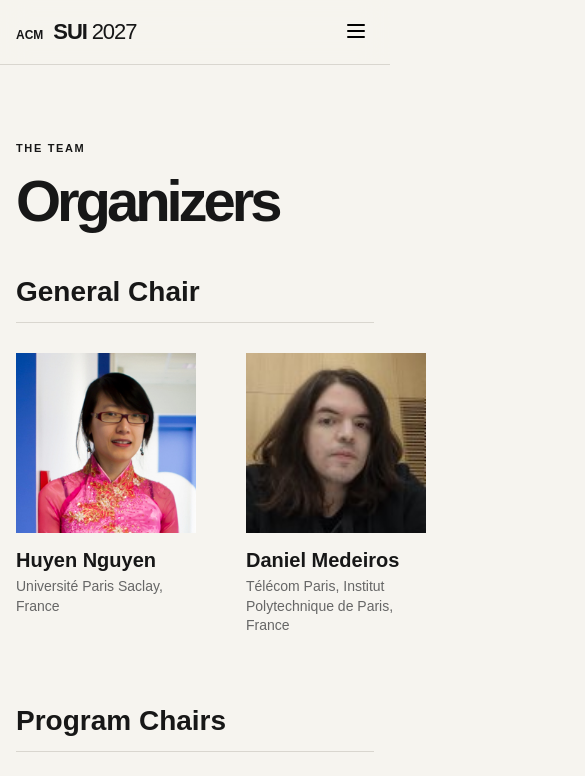
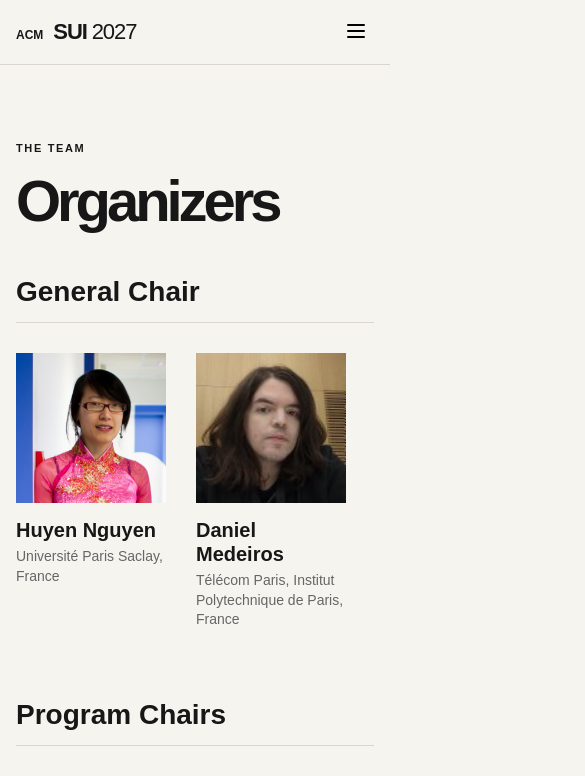
Before and after one commit to danielpiressm/sui-2027, a Next.js app: page /organizers in a window 390 px wide. Shown: the top 776 px of the page, 585 px wide, since content can reach past the window. Built offline with nearby package versions, Linux system fonts and the light colour scheme.

Commit message:
Update globals.css

```diff
--- a/app/globals.css
+++ b/app/globals.css
@@ -38,6 +38,10 @@ a {
 .narrow {
   max-width: 900px;
 }
+
+/* =========================
+   HEADER
+========================= */
 
 .site-header {
   position: sticky;
@@ -90,6 +94,10 @@ a {
   border: 0;
 }
 
+/* =========================
+   HERO
+========================= */
+
 .hero {
   min-height: 690px;
   position: relative;
@@ -100,7 +108,8 @@ a {
 .hero-grid {
   position: absolute;
   inset: 0;
-  background-image: linear-gradient(rgba(0, 0, 0, 0.07) 1px, transparent 1px),
+  background-image:
+    linear-gradient(rgba(0, 0, 0, 0.07) 1px, transparent 1px),
     linear-gradient(90deg, rgba(0, 0, 0, 0.07) 1px, transparent 1px);
   background-size: 60px 60px;
   mask-image: linear-gradient(to bottom, black, transparent);
@@ -200,6 +209,10 @@ a {
   bottom: -160px;
 }
 
+/* =========================
+   SECTIONS
+========================= */
+
 .section {
   padding: 110px 0;
 }
@@ -245,6 +258,10 @@ a {
   margin-top: 18px;
 }
 
+/* =========================
+   ANNOUNCEMENT
+========================= */
+
 .announcement-inner {
   display: flex;
   justify-content: space-between;
@@ -257,6 +274,10 @@ a {
   line-height: 1;
   margin: 0 0 10px;
 }
+
+/* =========================
+   NEWS
+========================= */
 
 .section-heading {
   display: flex;
@@ -311,6 +332,10 @@ a {
   gap: 6px;
 }
 
+/* =========================
+   IMPORTANT DATES
+========================= */
+
 .dates-band {
   background: var(--dark);
   color: white;
@@ -354,6 +379,10 @@ a {
   margin: 18px 0 10px;
 }
 
+/* =========================
+   PARIS SECTION
+========================= */
+
 .paris-section {
   height: 500px;
   background: #111;
@@ -361,7 +390,8 @@ a {
 
 .paris-image {
   height: 100%;
-  background: radial-gradient(circle at 70% 35%, #aaa 0 1px, transparent 2px),
+  background:
+    radial-gradient(circle at 70% 35%, #aaa 0 1px, transparent 2px),
     linear-gradient(135deg, #292929, #111 65%);
   background-size: 22px 22px, auto;
   display: flex;
@@ -379,6 +409,10 @@ a {
   line-height: 0.95;
   margin: 0 0 25px;
 }
+
+/* =========================
+   GENERAL PAGES
+========================= */
 
 .page {
   padding: 110px 0 130px;
@@ -412,6 +446,10 @@ a {
   max-width: 800px !important;
 }
 
+/* =========================
+   TOPICS
+========================= */
+
 .topic-list {
   display: grid;
   grid-template-columns: 1fr 1fr;
@@ -425,12 +463,20 @@ a {
   padding: 14px 0;
 }
 
+/* =========================
+   NOTICE
+========================= */
+
 .notice {
   padding: 25px 30px;
   background: #e8ff55;
   margin-bottom: 45px;
   border-left: 5px solid var(--dark);
 }
+
+/* =========================
+   TIMELINE
+========================= */
 
 .timeline {
   border-top: 1px solid var(--line);
@@ -469,6 +515,10 @@ a {
   color: var(--muted);
 }
 
+/* =========================
+   PROGRAM
+========================= */
+
 .program-day {
   margin-top: 60px;
 }
@@ -488,6 +538,10 @@ a {
   margin: 4px 0;
   color: var(--muted);
 }
+
+/* =========================
+   VENUE
+========================= */
 
 .venue-placeholder {
   height: 400px;
@@ -519,25 +573,69 @@ a {
   margin-top: 10px;
 }
 
+/* =========================
+   ORGANIZERS
+========================= */
 
-.org-card {
-  background: white;
-  border: 1px solid var(--line);
-  padding: 30px;
-  min-height: 180px;
+.organizer-groups {
+  width: 100%;
+  margin-top: 48px;
 }
 
-.org-card h2 {
+.organizer-group {
+  width: 100%;
+  margin-bottom: 70px;
+}
+
+.organizer-role {
   font-size: 28px;
-  line-height: 1;
-  margin: 25px 0 0;
-  letter-spacing: -0.04em;
+  line-height: 1.1;
+  margin: 0 0 30px;
+  padding-bottom: 14px;
+  border-bottom: 1px solid var(--line);
+}
+
+.organizer-people {
+  display: flex;
+  flex-direction: row;
+  align-items: flex-start;
+  gap: 50px;
+  flex-wrap: wrap;
+}
+
+.organizer-person {
+  width: 180px;
+  flex: 0 0 180px;
+}
+
+.organizer-photo {
+  display: block;
+  width: 180px;
+  height: 180px;
+  object-fit: cover;
+}
+
+.organizer-person h3 {
+  margin: 15px 0 5px;
+  font-size: 20px;
+  line-height: 1.2;
+}
+
+.organizer-institution {
+  margin: 0;
+  color: var(--muted);
+  font-size: 14px;
+  line-height: 1.4;
 }
 
 .small-note {
   color: #777;
   margin-top: 25px;
 }
+
+/* =========================
+   REGISTRATION / PRICES
+========================= */
 
 .price-grid {
   display: grid;
@@ -561,6 +659,10 @@ a {
   display: block;
   margin-top: 25px;
 }
+
+/* =========================
+   FOOTER
+========================= */
 
 footer {
   background: #111;
@@ -607,6 +709,10 @@ footer {
   font-size: 11px;
 }
 
+/* =========================
+   TABLET / MOBILE
+========================= */
+
 @media (max-width: 800px) {
   .container {
     width: min(100% - 32px, var(--max));
@@ -637,6 +743,8 @@ footer {
     display: flex;
   }
 
+  /* HERO */
+
   .hero {
     min-height: 650px;
   }
@@ -655,6 +763,8 @@ footer {
     align-items: flex-start;
   }
 
+  /* GENERAL GRIDS */
+
   .two-col,
   .news-grid,
   .dates-grid,
@@ -667,15 +777,21 @@ footer {
     padding: 75px 0;
   }
 
+  /* ANNOUNCEMENT / SECTION HEADINGS */
+
   .announcement-inner,
   .section-heading {
     align-items: flex-start;
     flex-direction: column;
   }
 
+  /* TOPICS */
+
   .topic-list {
     grid-template-columns: 1fr;
   }
+
+  /* PAGES */
 
   .page {
     padding: 75px 0 90px;
@@ -686,6 +802,8 @@ footer {
     margin-bottom: 50px;
   }
 
+  /* PARIS */
+
   .paris-overlay {
     padding: 45px 16px;
   }
@@ -694,71 +812,32 @@ footer {
     font-size: 45px;
   }
 
+  /* FOOTER */
+
   .footer-bottom {
     flex-direction: column;
     gap: 10px;
   }
 
+  /* PROGRAM */
+
   .program-row {
     grid-template-columns: 65px 1fr;
   }
 
-  /* Organizers */
-.organizer-groups {
-  width: 100%;
-  margin-top: 48px;
-}
-
-.organizer-group {
-  width: 100%;
-  margin-bottom: 70px;
-}
-
-.organizer-role {
-  font-size: 28px;
-  line-height: 1.1;
-  margin: 0 0 30px;
-  padding-bottom: 14px;
-  border-bottom: 1px solid var(--line);
-}
+  /* ORGANIZERS */
 
   .organizer-people {
-  display: flex;
-  flex-direction: row;
-  align-items: flex-start;
-  gap: 50px;
+    gap: 30px;
   }
 
   .organizer-person {
-  width: 180px;
-  flex: 0 0 180px;
+    width: 150px;
+    flex: 0 0 150px;
   }
 
   .organizer-photo {
-  display: block;
-  width: 180px;
-  height: 180px;
-  object-fit: cover;
+    width: 150px;
+    height: 150px;
   }
-
-.organizer-person h3 {
-  margin: 15px 0 5px;
-  font-size: 20px;
-  line-height: 1.2;
 }
-
-.organizer-institution {
-  margin: 0;
-  color: var(--muted);
-  font-size: 14px;
-  line-height: 1.4;
-}
-
-.small-note {
-  color: #777;
-  margin-top: 25px;
-}
-
-
-
-}
```
Lines whose indentation alone changed are shown as unchanged.
